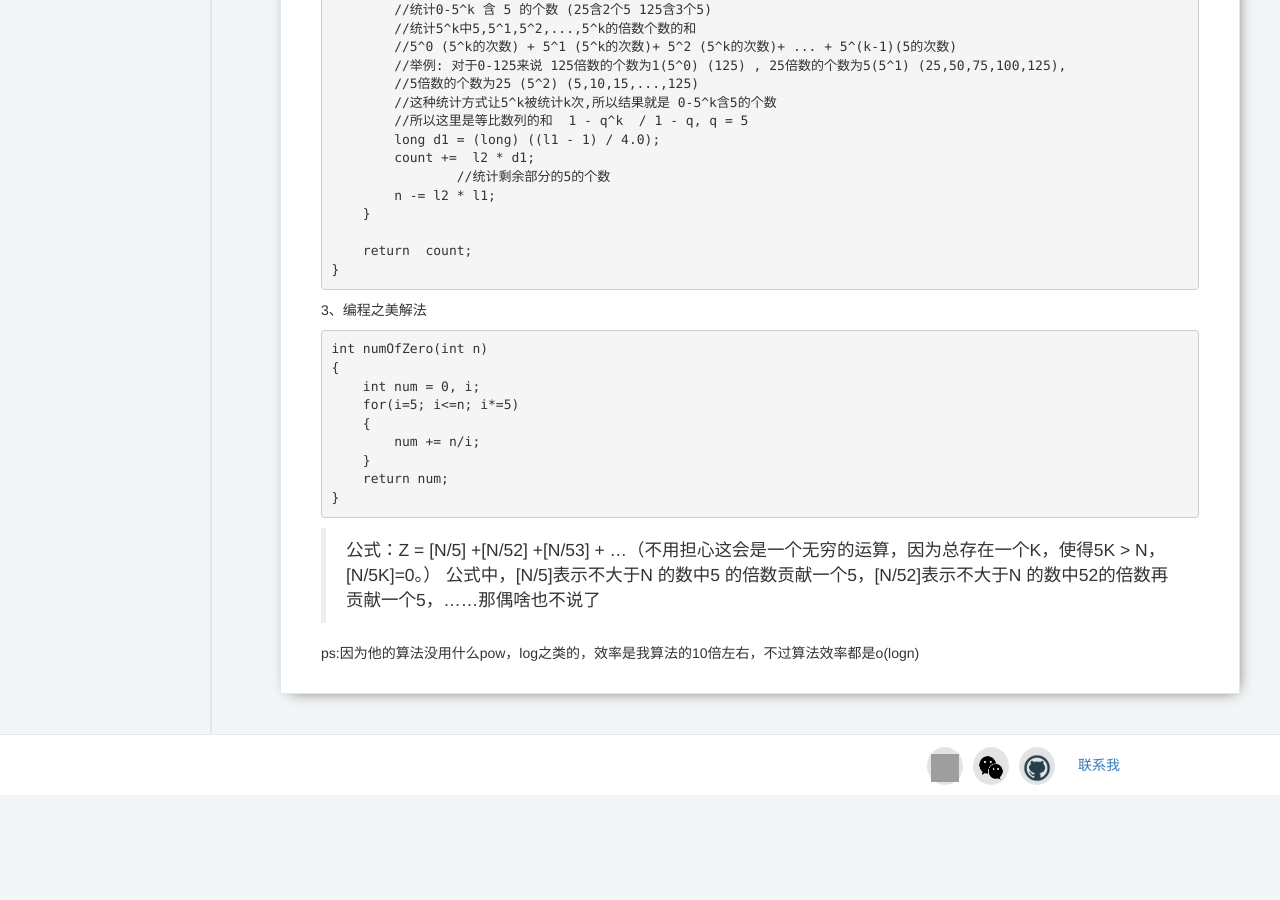
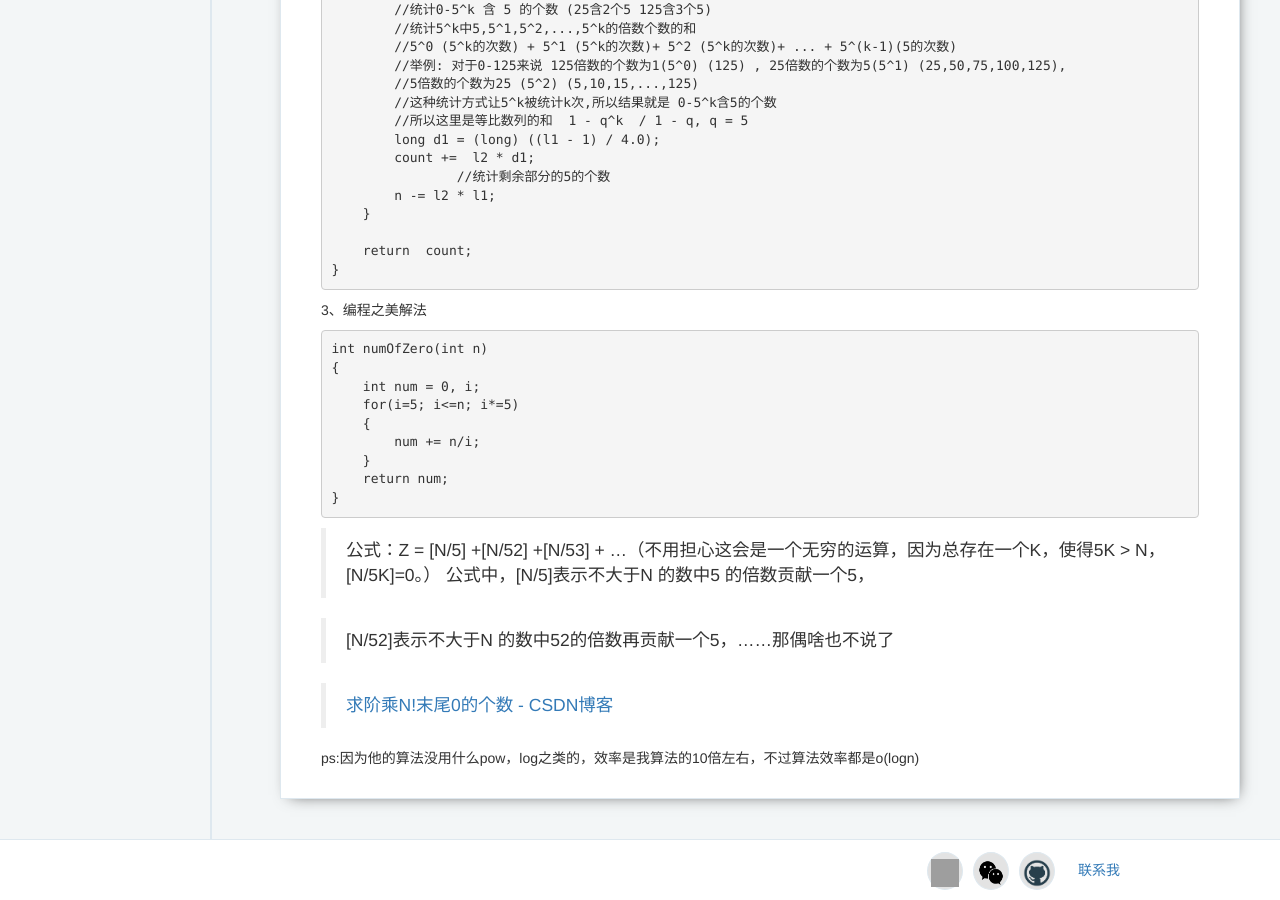
Before and after one commit to jiange2/jiange2.github.io, a Jekyll site: the page built from _posts/2018-01-09-LintCode-2-TrailingZeros.md, in a window 1280 px wide and 900 px high, scrolled down 864 px. Built offline with Jekyll 4.4.1, drawn with Linux system fonts in a browser that asks for light colours; before the commit the page ends 1659 px from its top, so only the background shows below that; grey boxes are pictures that could not be loaded.

Commit message:
2.尾部的零

```diff
--- a/_posts/2018-01-09-LintCode-2-TrailingZeros.md
+++ b/_posts/2018-01-09-LintCode-2-TrailingZeros.md
@@ -59,6 +59,10 @@ previewImg: "http://t1.aixinxi.net/o_1c4chd7um1nla1s2uoe11iv11ml6a.png-w.jpg"
 	}
 
 > 公式：Z = [N/5] +[N/52] +[N/53] + …（不用担心这会是一个无穷的运算，因为总存在一个K，使得5K > N，[N/5K]=0。）
-公式中，[N/5]表示不大于N 的数中5 的倍数贡献一个5，[N/52]表示不大于N 的数中52的倍数再贡献一个5，……那偶啥也不说了
+公式中，[N/5]表示不大于N 的数中5 的倍数贡献一个5，
+
+> [N/52]表示不大于N 的数中52的倍数再贡献一个5，……那偶啥也不说了
+
+> [求阶乘N!末尾0的个数 - CSDN博客](http://blog.csdn.net/luchenqun/article/details/6385111 "求阶乘N!末尾0的个数 - CSDN博客")
 
 ps:因为他的算法没用什么pow，log之类的，效率是我算法的10倍左右，不过算法效率都是o(logn)
```
